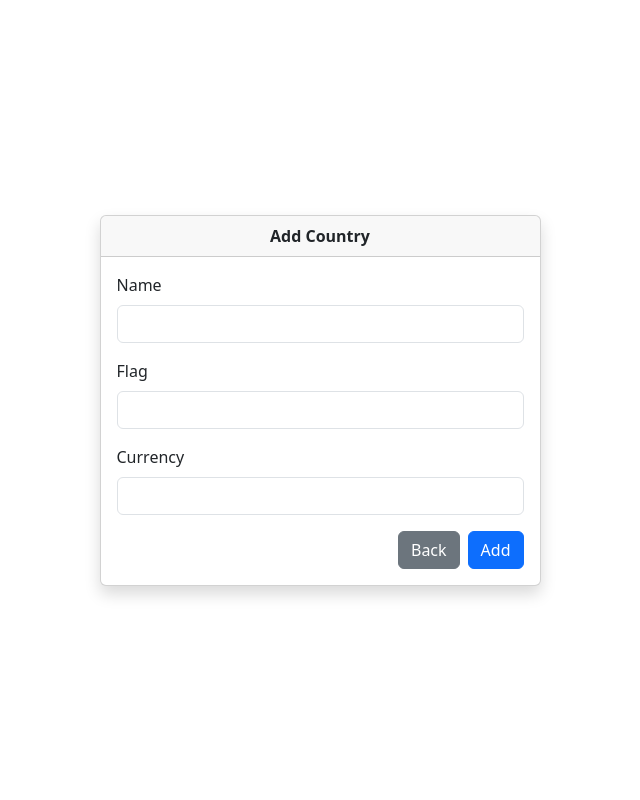
After one commit to animemoeus/supreme-carnival, a Django app: page /countries/add/ in a window 1280 px wide. The commit adds this page. Shown: the whole page, without its empty margins (320-960 px from the left). Run offline with Django 4.2, Linux system fonts and the light colour scheme; parts of the project's set-up code (start-up, migrations or seed data) failed here and were passed over.

Commit message:
Adding add country view

```diff
--- /dev/null
+++ b/countries/forms.py
@@ -0,0 +1,9 @@
+from django import forms
+
+from .models import Country
+
+
+class AddCountryForm(forms.ModelForm):
+    class Meta:
+        model = Country
+        fields = ["name", "flag", "currency"]
--- a/countries/models.py
+++ b/countries/models.py
@@ -2,7 +2,7 @@ from django.db import models
 
 
 class Country(models.Model):
-    name = models.CharField(max_length=25)
+    name = models.CharField(max_length=25, unique=True)
     flag = models.URLField(max_length=255)
     currency = models.CharField(max_length=5)
 
--- /dev/null
+++ b/countries/templates/countries/add.html
@@ -0,0 +1,43 @@
+{% extends "base.html" %} {% block title %} Add Country | BRCG 🚀 {% endblock %}
+{% block content %}
+<div class="d-flex align-items-center justify-content-center vh-100">
+  <div class="row container-md justify-content-center">
+    <div class="col-12 col-sm-5">
+      <div class="card shadow">
+        <div class="card-header text-center fw-bold">Add Country</div>
+
+        <div class="card-body">
+          <form action="{% url 'countries:add' %}" method="post">
+            {% csrf_token %} {% for field in form %}
+            <div class="mb-3">
+              <label for="{{ field.label }}" class="form-label"
+                >{{ field.label }}</label
+              >
+
+              <input
+                id="{{ field.label }}"
+                type="{{ field.field.widget.input_type }}"
+                name="{{ field.name }}"
+                class="form-control"
+                value="{{ field.value|default:'' }}"
+              />
+              {% for error in field.errors %}
+              <div class="form-text animate__animated animate__headShake">
+                {{ error }}
+              </div>
+              {% endfor %}
+            </div>
+            {% endfor %}
+            <div class="d-grid gap-2 d-md-flex justify-content-md-end">
+              <a href="{% url 'countries:index' %}" class="btn btn-secondary">
+                Back
+              </a>
+              <button type="submit" class="btn btn-primary">Add</button>
+            </div>
+          </form>
+        </div>
+      </div>
+    </div>
+  </div>
+</div>
+{% endblock %}
--- a/countries/templates/countries/index.html
+++ b/countries/templates/countries/index.html
@@ -3,7 +3,9 @@
 <div class="container-fluid min-vh-100 pt-3">
   <h3 class="text-center">Country Management</h3>
   <div class="d-flex justify-content-end">
-    <button type="button" class="btn btn-primary btn-sm">Add Country</button>
+    <a href="{% url 'countries:add' %}">
+      <button type="button" class="btn btn-primary btn-sm">Add Country</button>
+    </a>
   </div>
   <hr />
 
--- a/countries/urls.py
+++ b/countries/urls.py
@@ -1,9 +1,10 @@
 from django.urls import path
 
-from .views import CountryView
+from .views import AddCountryView, CountryView
 
 urlpatterns = [
     path("", CountryView.as_view(), name="index"),
+    path("add/", AddCountryView.as_view(), name="add"),
 ]
 
 app_name = "countries"
--- a/countries/views.py
+++ b/countries/views.py
@@ -1,14 +1,29 @@
 from django.http import HttpResponse
-from django.shortcuts import render
+from django.shortcuts import redirect, render
 from django.views import View
 
+from .forms import AddCountryForm
 from .models import Country
 
 
 class CountryView(View):
     def get(self, request):
-        countries = Country.objects.all()
+        countries = Country.objects.all().order_by("-id")
 
         context = {"countries": countries}
 
         return render(self.request, "countries/index.html", context)
+
+
+class AddCountryView(View):
+    def get(self, request):
+        return render(self.request, "countries/add.html", {"form": AddCountryForm})
+
+    def post(self, request):
+        form = AddCountryForm(request.POST)
+
+        if form.is_valid():
+            form.save()
+            return redirect("countries:index")
+
+        return render(self.request, "countries/add.html", {"form": form})
```
Also changed, not shown: categories/forms.py (added), countries/migrations/0003_alter_country_name.py (added).
